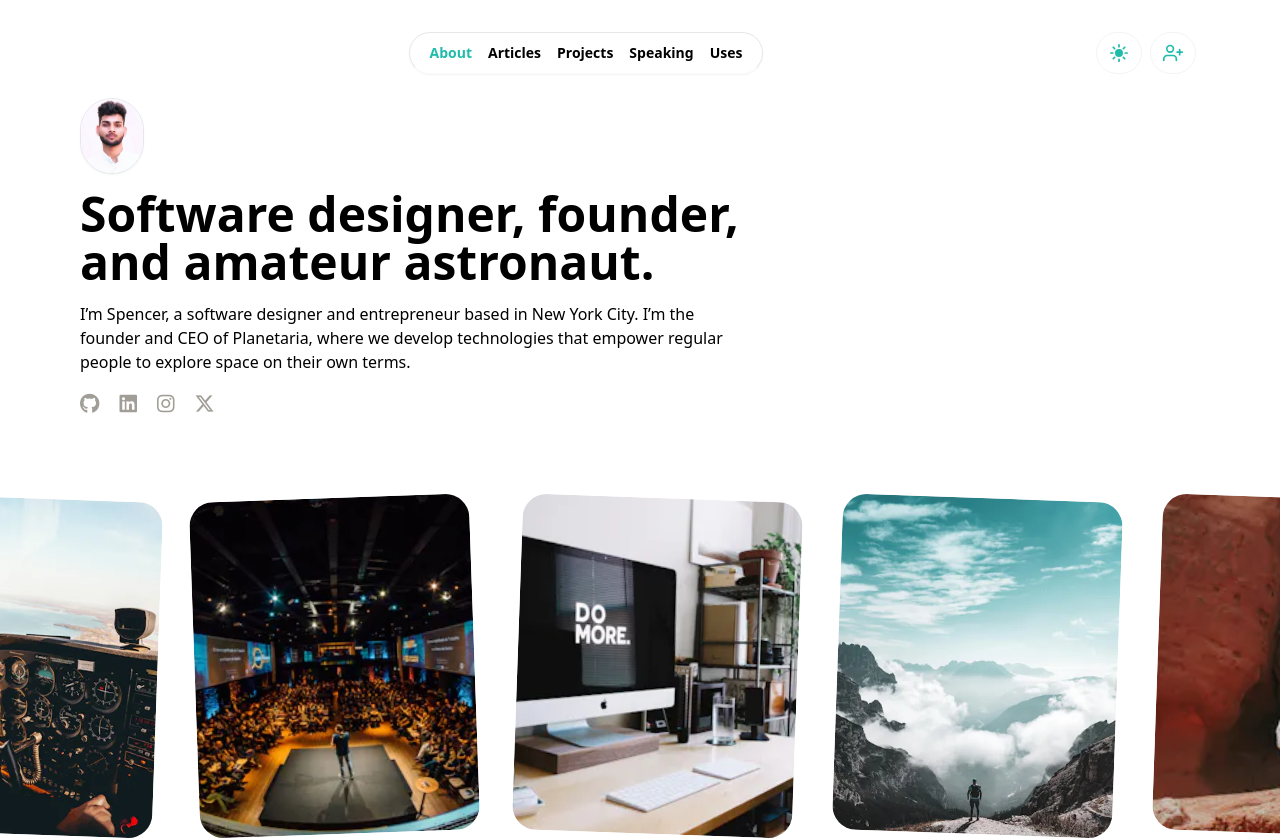
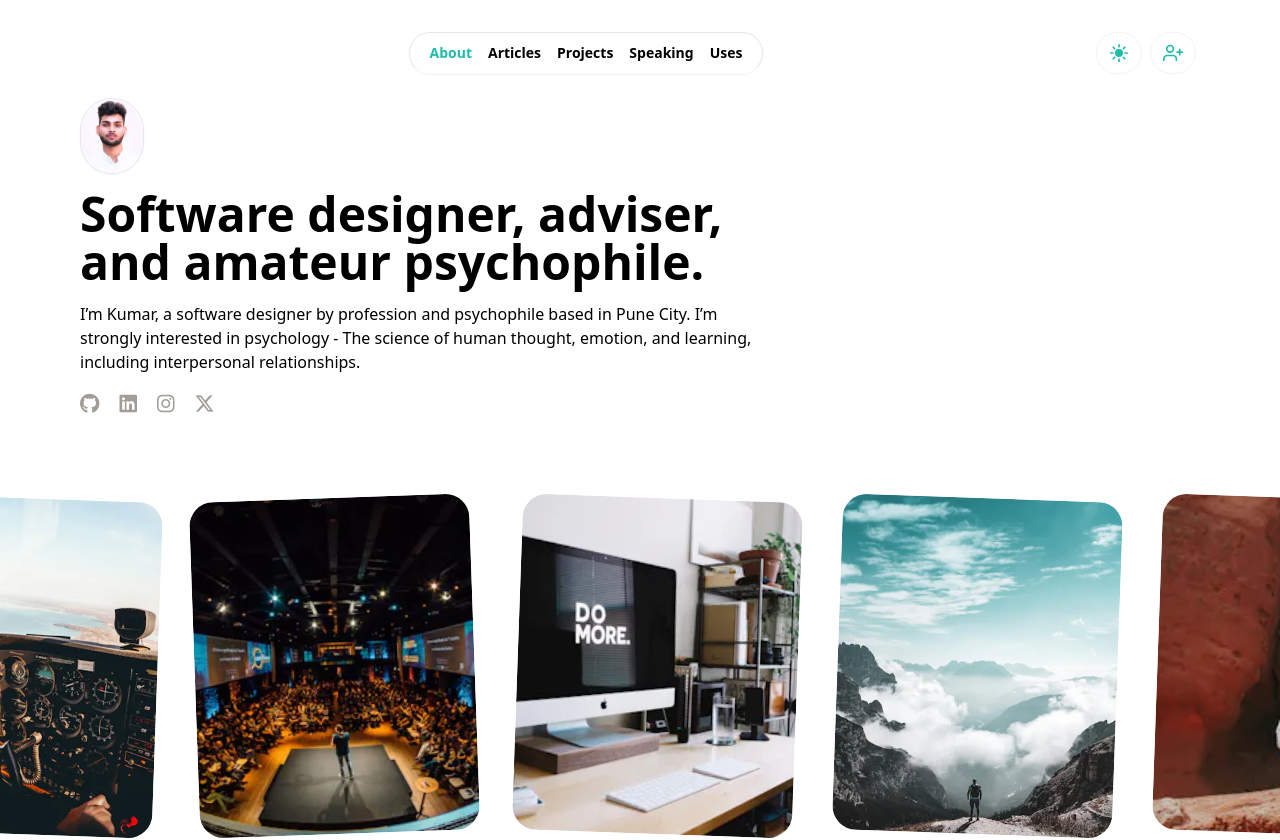
Before and after one commit to KumarWayadande/portfolio, a React (Vite) app: page / in a window 1280 px wide. Shown: the top 840 px of the page. Built offline with nearby package versions, Linux system fonts and the light colour scheme.

Commit message:
Some info added in landing-page and also resume downloading functionality added

```diff
--- a/src/components/project-components/ProjectLink.jsx
+++ b/src/components/project-components/ProjectLink.jsx
@@ -1,6 +1,6 @@
 const ProjectLink = (prop) => {
   return (
-    <a href={prop.projectLink}>
+    <a to={prop.projectLink}>
       <p className="my-4 text-stone-500 text-sm font-semibold cursor-pointer group-hover:text-[#1fbcaa] dark:text-gray-300">
         <i className="fa-solid fa-link"></i> {prop.buttonText}
       </p>
--- a/src/components/utility components/LandingPage.jsx
+++ b/src/components/utility components/LandingPage.jsx
@@ -1,7 +1,6 @@
-
 import MediaIcon from "./Mediacon";
 import OverviewArticle from "./OverviewArticle";
-
+import resume from "../../assets/Copy of Resume.pdf";
 const LandingPage = () => {
   return (
     <div className="main-page-container">
@@ -15,20 +14,19 @@ const LandingPage = () => {
         </div>
 
         <div className="heading text-4xl md:text-5xl font-bold dark:text-white">
-          Software designer, founder, and amateur astronaut.
+          Software designer, adviser, and amateur psychophile.
         </div>
 
         <div className="">
-          <p className="dark:text-gray-500">
-            I’m Spencer, a software designer and entrepreneur based in New York
-            City. I’m the founder and CEO of Planetaria, where we develop
-            technologies that empower regular people to explore space on their
-            own terms.
+          <p className="dark:text-stone-500">
+            I’m Kumar, a software designer by profession and psychophile based in Pune
+            City. I’m strongly interested in psychology - The science of human thought, emotion, and learning, including interpersonal relationships.
+
           </p>
         </div>
 
         <div className="social-media-icons-container flex space-x-5">
-          <MediaIcon class="fa-brands fa-github"  link="#"/>
+          <MediaIcon class="fa-brands fa-github" link="#" />
           <MediaIcon class="fa-brands fa-linkedin" link="#" />
           <MediaIcon class="fa-brands fa-instagram" link="#" />
           <MediaIcon class="fa-brands fa-x-twitter" link="#" />
@@ -76,20 +74,18 @@ const LandingPage = () => {
 
       <div className="third-section flex md:flex-row flex-col my-20">
         <div className="left flex flex-col w-[100%]">
-
-
-
           <OverviewArticle />
           <OverviewArticle />
           <OverviewArticle />
-
         </div>
 
         <div className="right flex flex-col w-[100%] my-5 lg:pl-32 px-4 py-0">
           <div className="contact-card p-5 border dark:border-gray-700 rounded-lg">
             <span className="flex gap-2 items-center text-stone-600">
               <i className="fa-solid fa-briefcase"></i>
-              <h3 className="font-semibold text-sm text-stone-900 dark:text-gray-50">Stay up to date</h3>
+              <h3 className="font-semibold text-sm text-stone-900 dark:text-gray-50">
+                Stay up to date
+              </h3>
             </span>
             <p className="text-stone-400 dark:text-stone-500 my-3 text-sm">
               Get notified when i publish something new, and unsubscribe at
@@ -112,7 +108,9 @@ const LandingPage = () => {
           <div className="work-exp p-5 border dark:border-gray-700 rounded-lg my-10">
             <span className="flex gap-2 items-center text-stone-600">
               <i className="fa-solid fa-briefcase"></i>
-              <h3 className="font-semibold text-stone-500 dark:text-stone-100">Work</h3>
+              <h3 className="font-semibold text-stone-500 dark:text-stone-100">
+                Work
+              </h3>
             </span>
             <div className="companies flex flex-col my-3">
               <div className="work-holder flex my-1 justify-between items-baseline">
@@ -126,7 +124,9 @@ const LandingPage = () => {
                   </span>
 
                   <div className="company-info">
-                    <h5 className="font-semibold text-sm dark:text-stone-100">Planetaria</h5>
+                    <h5 className="font-semibold text-sm dark:text-stone-100">
+                      Planetaria
+                    </h5>
                     <p className="text-stone-400 text-sm">CEO</p>
                   </div>
                 </div>
@@ -149,7 +149,9 @@ const LandingPage = () => {
                   </span>
 
                   <div className="company-info">
-                    <h5 className="font-semibold text-sm dark:text-stone-100">Planetaria</h5>
+                    <h5 className="font-semibold text-sm dark:text-stone-100">
+                      Planetaria
+                    </h5>
                     <p className="text-stone-400 text-sm">CEO</p>
                   </div>
                 </div>
@@ -171,7 +173,9 @@ const LandingPage = () => {
                   </span>
 
                   <div className="company-info">
-                    <h5 className="font-semibold text-sm dark:text-stone-100">Planetaria</h5>
+                    <h5 className="font-semibold text-sm dark:text-stone-100">
+                      Planetaria
+                    </h5>
                     <p className="text-stone-400 text-sm">CEO</p>
                   </div>
                 </div>
@@ -193,7 +197,9 @@ const LandingPage = () => {
                   </span>
 
                   <div className="company-info">
-                    <h5 className="font-semibold text-sm dark:text-stone-100">Planetaria</h5>
+                    <h5 className="font-semibold text-sm dark:text-stone-100">
+                      Planetaria
+                    </h5>
                     <p className="text-stone-400 text-sm">CEO</p>
                   </div>
                 </div>
@@ -206,9 +212,11 @@ const LandingPage = () => {
               </div>
             </div>
             <div className="">
-              <button className="text-sm dark:hover:bg-[#3F3F46] dark:bg-[#303035] dark:border-none dark:text-stone-300 px-4 py-2 w-[100%] border rounded-lg bg-gray-100 font-semibold">
-                Download CV
-              </button>
+              <a href={resume} download="Copy of Resume.pdf">
+                <button className="text-sm dark:hover:bg-[#3F3F46] dark:bg-[#303035] dark:border-none dark:text-stone-300 px-4 py-2 w-[100%] border rounded-lg bg-gray-100 font-semibold">
+                  Download CV
+                </button>
+              </a>
             </div>
           </div>
         </div>
```
Also changed, not shown: 2 other files (tests, documents, lock files or other folders).
